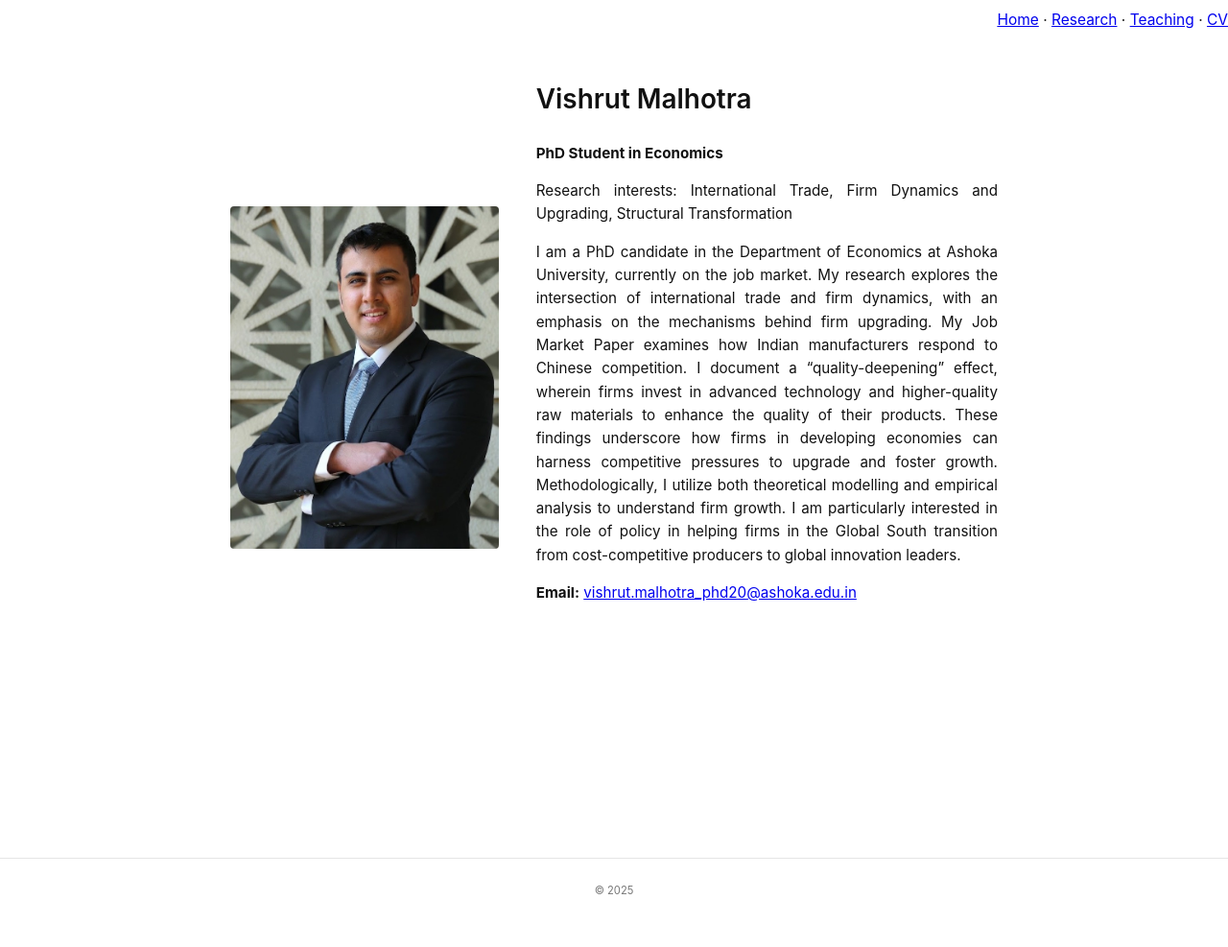
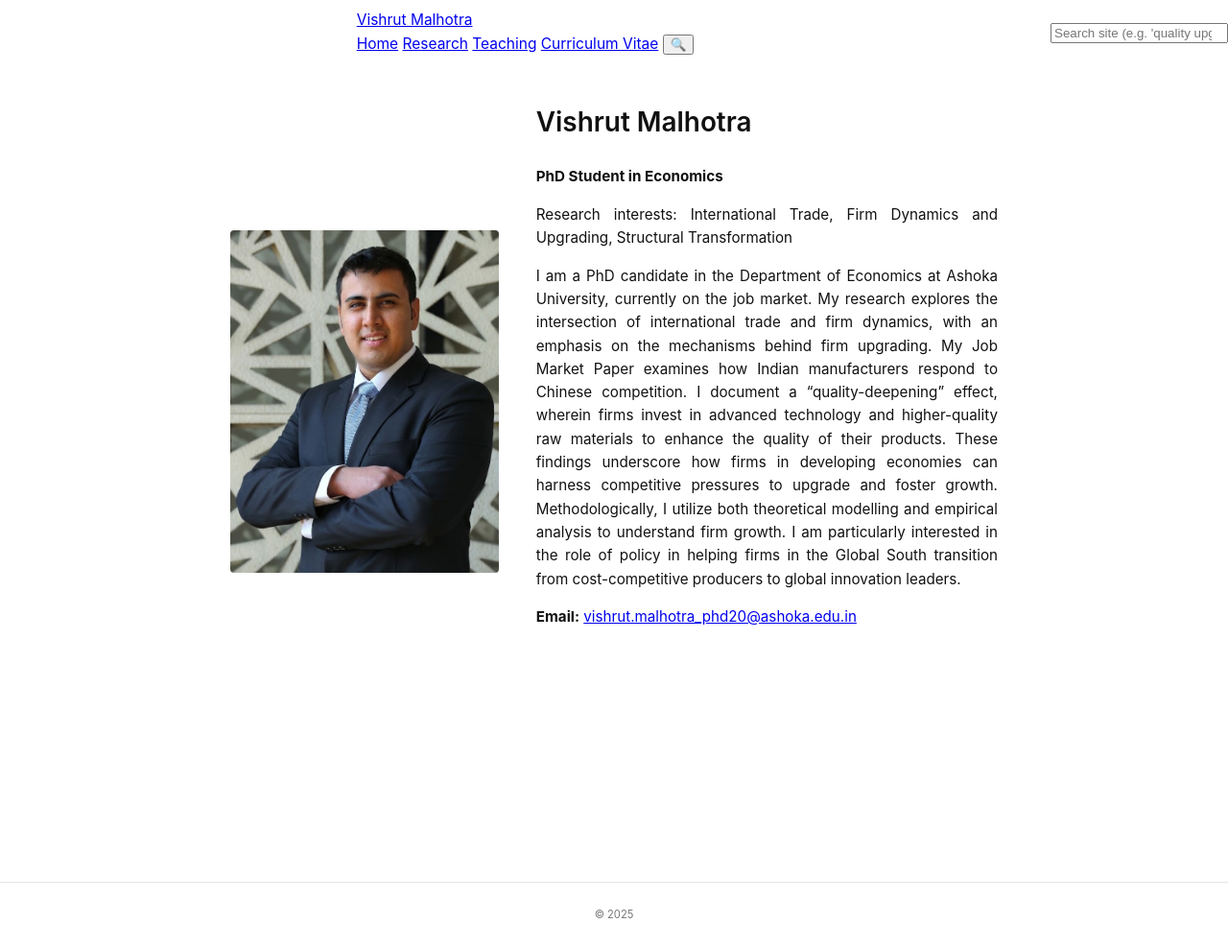
Before and after one commit to malhotravishrut/malhotravishrut.github.io, a Jekyll site: the page built from index.md, in a window 1280 px wide. Shown: the whole page at 96% size. Built offline with Jekyll 4.4.1, drawn with Linux system fonts in a browser that asks for light colours; before the commit the page ends 962 px from its top, so only the background shows below that.

Commit message:
Refactor header to add branding and search functionality
Updated the header to include site branding and a search panel.

```diff
--- a/_includes/header.html
+++ b/_includes/header.html
@@ -1,8 +1,21 @@
 <header class="site-header">
-  <nav class="site-nav">
-  <a href="/">Home</a> ·
-  <a href="/research.html">Research</a> ·
-  <a href="/teaching.html">Teaching</a> ·
-  <a href="/cv.html">CV</a>
-</nav>
+  <div class="header-inner wrapper">
+    <div class="site-brand">
+      <a href="/" aria-label="Home">Vishrut Malhotra</a>
+    </div>
+
+    <nav class="site-nav" aria-label="Primary navigation">
+      <a href="/">Home</a>
+      <a href="/research.html">Research</a>
+      <a href="/teaching.html">Teaching</a>
+      <a href="/cv.html">Curriculum Vitae</a>
+      <button id="search-toggle" class="search-toggle" aria-label="Open search">🔍</button>
+    </nav>
+  </div>
+
+  <!-- small inline search panel (hidden by default) -->
+  <div id="search-panel" class="search-panel">
+    <input id="search-input" type="search" placeholder="Search site (e.g. 'quality upgrading')" aria-label="Search">
+    <div id="search-results" class="search-results" role="list"></div>
+  </div>
 </header>
```
